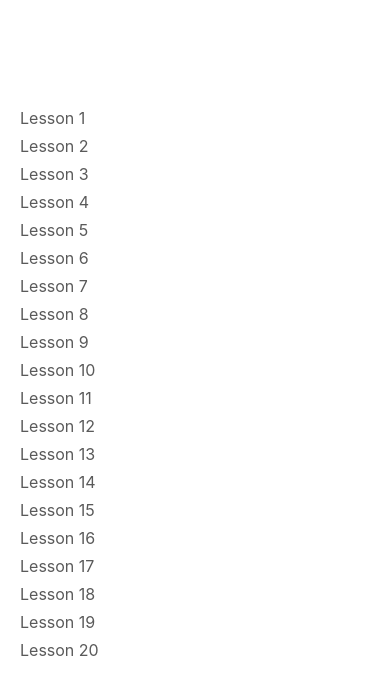
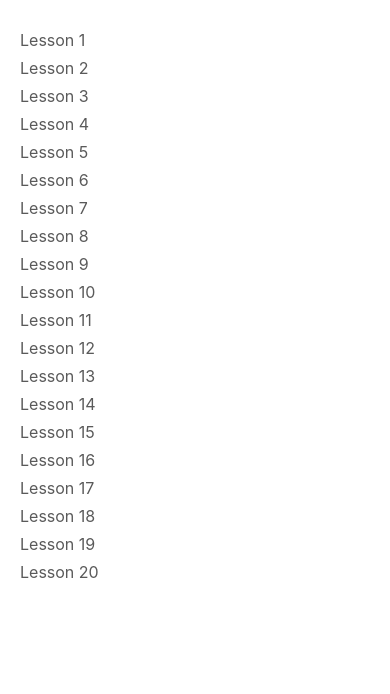
Before and after one commit to mmathys/hsk4text, a React (Create React App) app in the folder app/: page / in a window 390 px wide. Shown: the top 694 px of the page. Built offline with nearby package versions, Linux system fonts and the light colour scheme.

Commit message:
responsive and fixes

```diff
--- a/app/src/App.css
+++ b/app/src/App.css
@@ -2,7 +2,13 @@
   display: flex;
   align-items: center;
   justify-content: center;
-  padding: 100px 20px;
+  padding: 60px 20px;
+}
+
+@media (max-width: 500px) {
+  .App {
+    padding-top: 30px;
+  }
 }
 
 .App-logo {
@@ -46,9 +52,20 @@
   max-width: 900px;
 }
 
+@media (max-width: 500px) {
+  .content {
+    flex-direction: column;
+  }
+}
+
 .nav {
   min-width: 150px;
   font-family: -apple-system, BlinkMacSystemFont, 'Segoe UI', Roboto, Oxygen, Ubuntu, Cantarell, 'Open Sans', 'Helvetica Neue', sans-serif;
+  padding: 0 0 20px 0;
+}
+
+.nav p:first-child {
+  margin-top: 0;
 }
 
 .nav-lesson, .nav-entry {
```
